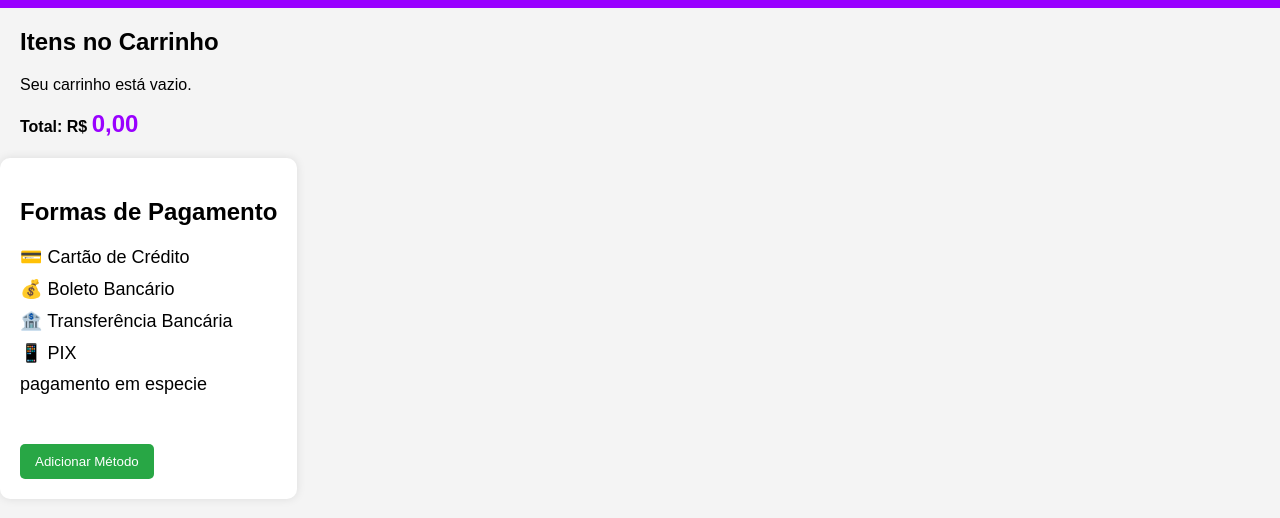
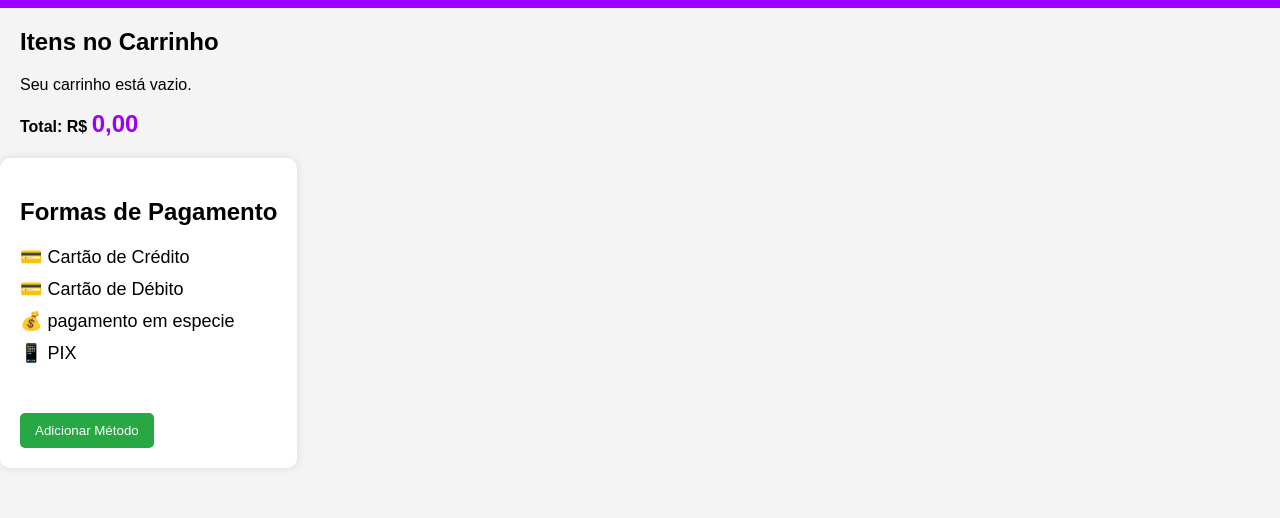
Before and after one commit to luizcaua33pz/siteida, a plain HTML site: page carrinho.html in a window 1280 px wide. Shown: the part 110-628 px from the top of the page. Drawn offline with Linux system fonts and the light colour scheme.

Commit message:
Update carrinho.html

```diff
--- a/carrinho.html
+++ b/carrinho.html
@@ -26,10 +26,9 @@
         <h2>Formas de Pagamento</h2>
         <ul id="lista-pagamento">
             <li>💳 Cartão de Crédito</li>
-            <li>💰 Boleto Bancário</li>
-            <li>🏦 Transferência Bancária</li>
+             <li>💳 Cartão de Débito</li>
+            <li>💰 pagamento em especie</li>
             <li>📱 PIX</li>
-            <li>  pagamento em especie</li>
         </ul>
         <br>
         <button onclick="adicionarMetodo()">Adicionar Método</button>
```
